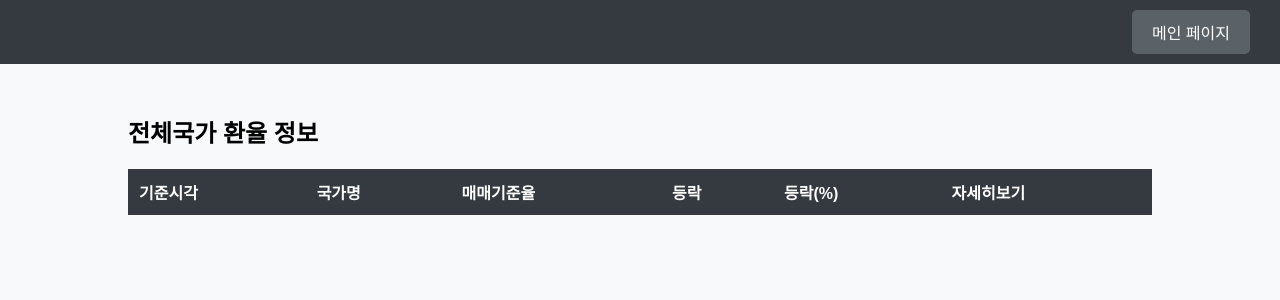
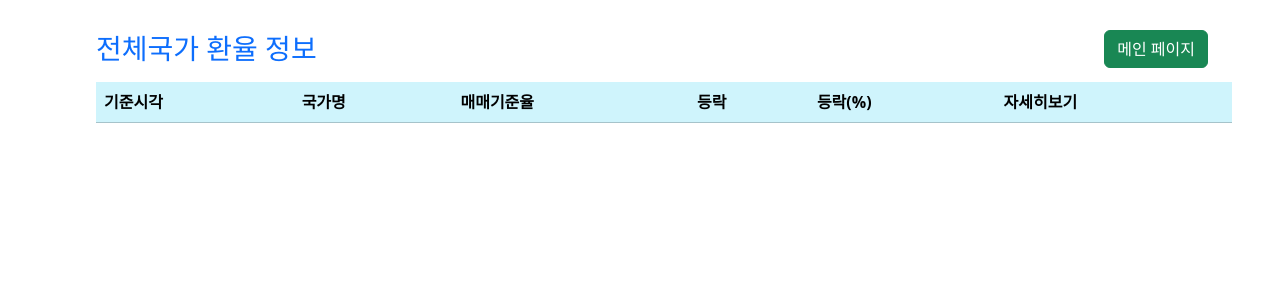
Before and after one commit to junny1117/Web-Indexing_Currency, a Flask app: template templates/currency_all.html in a window 1280 px wide. Shown: the top 300 px of the page. Run offline with Flask 3, Linux system fonts and the light colour scheme; the template is opened without the code that fills it, so the values that code supplies are empty.

Commit message:
탬플릿 디자인 수정

```diff
--- a/templates/currency_all.html
+++ b/templates/currency_all.html
@@ -3,101 +3,23 @@
 <head>
   <meta charset="utf-8">
   <title>전체국가 환율</title>
-  <style>
-    body {
-      font-family: Arial, sans-serif;
-      background-color: #f8f9fa;
-      margin: 0;
-      padding: 0;
-    }
-
-    .navbar {
-      background-color: #343a40;
-      color: white;
-      padding: 10px;
-      display: flex;
-      justify-content: flex-end;
-    }
-
-    .navbar a {
-      color: white;
-      text-decoration: none;
-      margin-right: 20px;
-    }
-
-    .container {
-      margin: 50px auto;
-      width: 80%;
-    }
-
-    h1 {
-      font-size: 24px;
-      margin-bottom: 20px;
-    }
-
-    table {
-      width: 100%;
-      border-collapse: collapse;
-    }
-
-    table, th, td {
-      border: 1px solid #343a40;
-    }
-
-    th, td {
-      padding: 10px;
-      text-align: left;
-    }
-
-    th {
-      background-color: #343a40;
-      color: white;
-    }
-
-    tr:nth-child(even) {
-      background-color: #f2f2f2;
-    }
-
-    tr:hover {
-      background-color: #ddd;
-    }
-
-    .btn-primary {
-      background-color: #007bff;
-      color: white;
-      padding: 10px 20px;
-      text-decoration: none;
-      display: inline-block;
-      margin-top: 20px;
-    }
-
-    .btn-primary:hover {
-      background-color: #0056b3;
-    }
-
-    .main-button {
-      background-color: #5a6268;
-      color: white;
-      padding: 10px 20px;
-      text-decoration: none;
-      border-radius: 5px;
-    }
-
-    .main-button:hover {
-      background-color: #4e555b;
-    }
-  </style>
+  <link href="https://cdn.jsdelivr.net/npm/bootstrap@5.3.3/dist/css/bootstrap.min.css" rel="stylesheet" integrity="sha384-QWTKZyjpPEjISv5WaRU9OFeRpok6YctnYmDr5pNlyT2bRjXh0JMhjY6hW+ALEwIH" crossorigin="anonymous"/>
 </head>
 <body>
-  <div class="navbar">
-    <a href="/" class="main-button">메인 페이지</a>
+  <div class="container-fluid">
+    <div class="row justify-content-center my-3 mx-5">
+      <div class="col-12 text-start text-primary">
+        <div class="d-flex justify-content-between align-items-center">
+          <h3 class="text-start my-3 mx-4">전체국가 환율 정보</h3>
+          <a href="/">
+            <button type="button" class="btn btn-success">메인 페이지</button>
+          </a>
         </div>
-
-  <div class="container">
-    <h1>전체국가 환율 정보</h1>
-    <table>
+      </div>
+      <div class="col-12">
+        <table class="table table-striped table-responsive mx-4">
           <thead>
-        <tr>
+            <tr class="table-info">
               <th>기준시각</th>
               <th>국가명</th>
               <th>매매기준율</th>
@@ -120,5 +42,7 @@
           </tbody>
         </table>
       </div>
+    </div>
+  </div>
 </body>
 </html>
```
Also changed, not shown: templates/currency.html (+30 -152 lines), templates/index.html (+5 -5 lines). Lines whose indentation alone changed are shown as unchanged.
